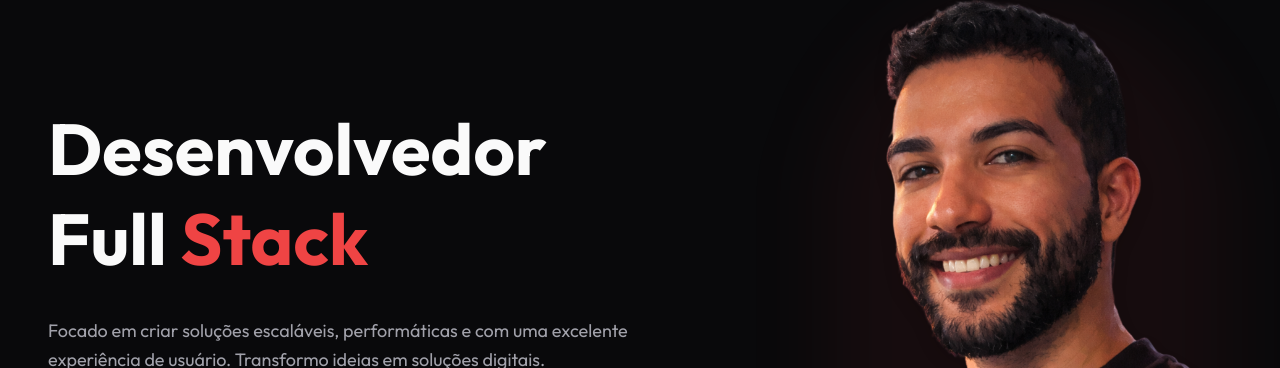
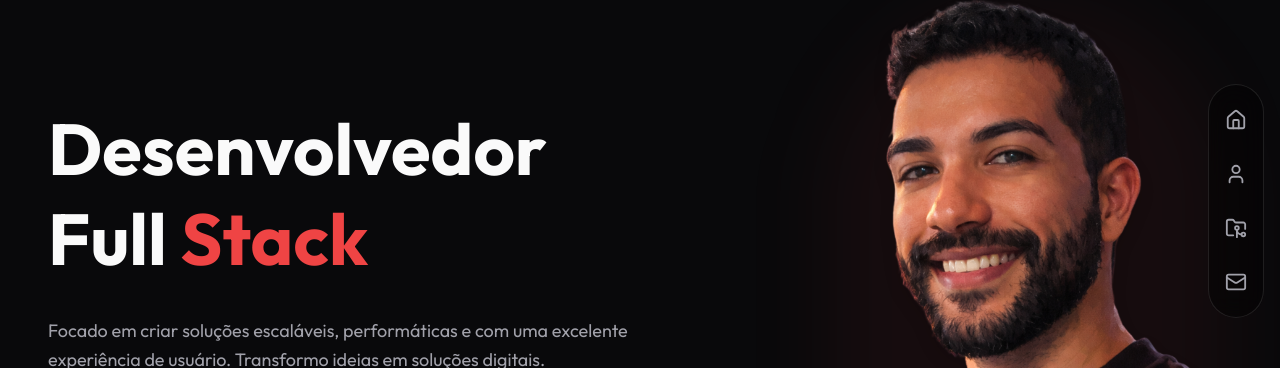
Before and after one commit to nielsongomesdev/my-portfolio, a Next.js app: page / in a window 1280 px wide. Shown: the part 116-484 px from the top of the page. Built offline with nearby package versions, Linux system fonts and the light colour scheme.

Commit message:
feat: adiciona sidebar

```diff
--- a/src/app/page.tsx
+++ b/src/app/page.tsx
@@ -1,9 +1,11 @@
 import { Hero } from "@/components/Hero";
+import { Sidebar } from "@/components/Sidebar";
 
 export default function Home() {
   return (
     <div className="flex flex-col">
       <Hero />
+      <Sidebar />
     </div>
   );
 }
--- a/src/components/Hero/index.tsx
+++ b/src/components/Hero/index.tsx
@@ -32,7 +32,7 @@ export const Hero = () => {
       <div className="absolute bottom-0 right-0 z-0 h-[65%] md:h-[85%] lg:h-[95%] flex items-end justify-end pointer-events-none opacity-20 md:opacity-100">
         <Image
           src="/profile.png"
-          alt="Foto de perfil de Nielson Gomes"
+          alt="Foto de perfil"
           width={819}
           height={1229}
           className="w-auto h-full object-contain object-bottom-right drop-shadow-xl"
--- /dev/null
+++ b/src/components/Sidebar/index.tsx
@@ -0,0 +1,55 @@
+import { Home, User, FolderGit2, Mail } from "lucide-react";
+
+export const Sidebar = () => {
+  return (
+    <nav
+      className="fixed z-50 bg-black/40 backdrop-blur-md border border-white/10 rounded-full flex
+        bottom-6 left-1/2 -translate-x-1/2 flex-row w-[90%] max-w-[320px] justify-between px-6 py-4
+        md:bottom-auto md:left-auto md:translate-x-0 md:right-4 md:top-[25%] md:flex-col md:w-auto md:px-4 md:py-6 md:gap-8"
+    >
+      <a
+        href="#home"
+        aria-label="Home"
+        className="relative group text-brand-muted hover:text-brand-primary active:text-brand-primary transition active:scale-95 focus-visible:text-brand-primary focus-visible:outline-none flex items-center justify-center touch-manipulation"
+      >
+        <Home size={22} />
+        <span className="hidden md:block absolute right-full mr-5 top-1/2 -translate-y-1/2 px-3 py-1.5 bg-black/80 backdrop-blur-md border border-white/10 text-white text-xs font-medium rounded-md opacity-0 pointer-events-none group-hover:opacity-100 transition-opacity whitespace-nowrap">
+          Home
+        </span>
+      </a>
+
+      <a
+        href="#about"
+        aria-label="Sobre Mim"
+        className="relative group text-brand-muted hover:text-brand-primary active:text-brand-primary transition active:scale-95 focus-visible:text-brand-primary focus-visible:outline-none flex items-center justify-center touch-manipulation"
+      >
+        <User size={22} />
+        <span className="hidden md:block absolute right-full mr-5 top-1/2 -translate-y-1/2 px-3 py-1.5 bg-black/80 backdrop-blur-md border border-white/10 text-white text-xs font-medium rounded-md opacity-0 pointer-events-none group-hover:opacity-100 transition-opacity whitespace-nowrap">
+          Sobre Mim
+        </span>
+      </a>
+
+      <a
+        href="#projects"
+        aria-label="Projetos"
+        className="relative group text-brand-muted hover:text-brand-primary active:text-brand-primary transition active:scale-95 focus-visible:text-brand-primary focus-visible:outline-none flex items-center justify-center touch-manipulation"
+      >
+        <FolderGit2 size={22} />
+        <span className="hidden md:block absolute right-full mr-5 top-1/2 -translate-y-1/2 px-3 py-1.5 bg-black/80 backdrop-blur-md border border-white/10 text-white text-xs font-medium rounded-md opacity-0 pointer-events-none group-hover:opacity-100 transition-opacity whitespace-nowrap">
+          Projetos
+        </span>
+      </a>
+
+      <a
+        href="#contact"
+        aria-label="Contato"
+        className="relative group text-brand-muted hover:text-brand-primary active:text-brand-primary transition active:scale-95 focus-visible:text-brand-primary focus-visible:outline-none flex items-center justify-center touch-manipulation"
+      >
+        <Mail size={22} />
+        <span className="hidden md:block absolute right-full mr-5 top-1/2 -translate-y-1/2 px-3 py-1.5 bg-black/80 backdrop-blur-md border border-white/10 text-white text-xs font-medium rounded-md opacity-0 pointer-events-none group-hover:opacity-100 transition-opacity whitespace-nowrap">
+          Contato
+        </span>
+      </a>
+    </nav>
+  );
+};
```
